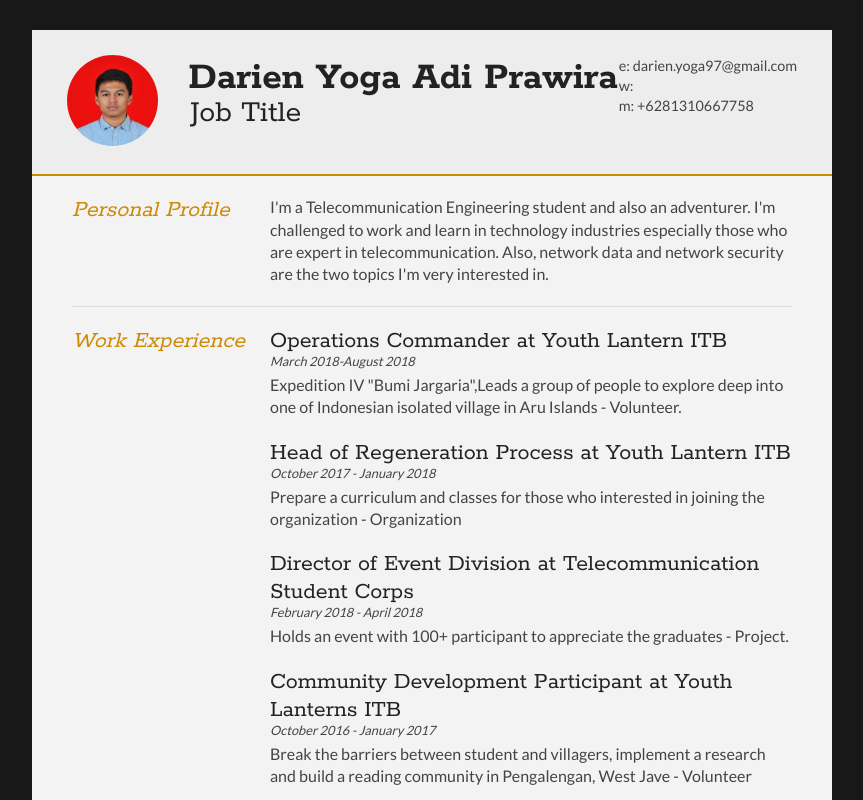
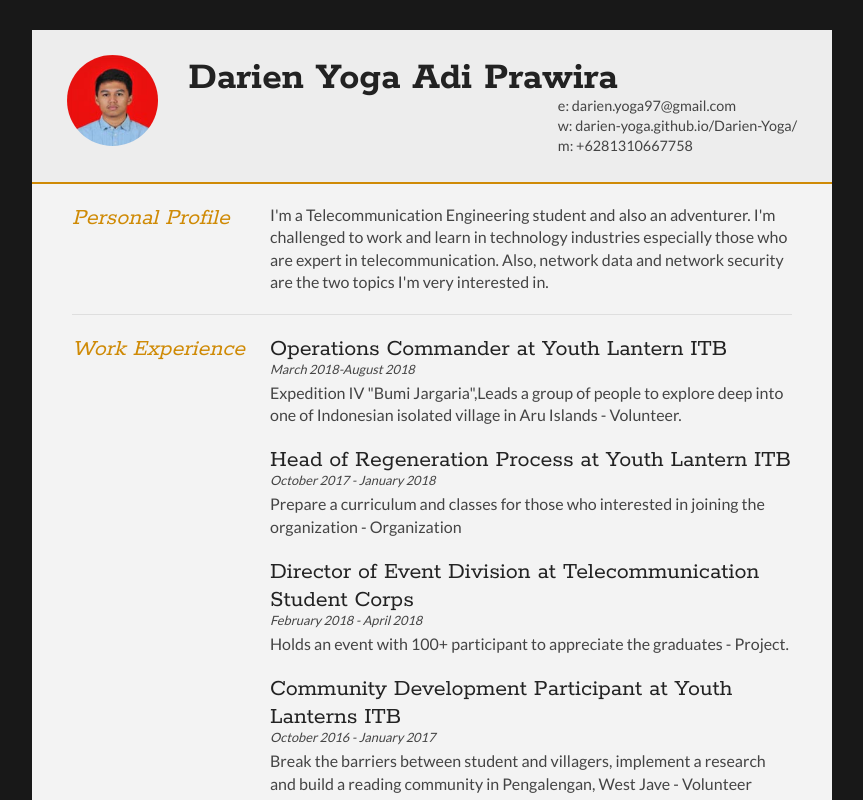
Before and after one commit to Darien-Yoga/Darien-YogaCV, a plain HTML site: page index.html in a window 1280 px wide. Shown: the top 800 px of the page, without its empty margins (208-1071 px from the left). Drawn offline with Linux system fonts and the light colour scheme.

Commit message:
Update index.html

```diff
--- a/index.html
+++ b/index.html
@@ -23,13 +23,13 @@
 
 		<div id="name">
 			<h1 class="quickFade delayTwo">Darien Yoga Adi Prawira</h1>
-			<h2 class="quickFade delayThree">Job Title</h2>
+			<h2 class="quickFade delayThree"></h2>
 		</div>
 
 		<div id="contactDetails" class="quickFade delayFour">
 			<ul>
 				<li>e: <a href="mailto:darien.yoga97@gmail.com" target="_blank">darien.yoga97@gmail.com</a></li>
-				<li>w: <a href="http://www.bloggs.com"></a></li>
+				<li>w: <a href="https://darien-yoga.github.io/Darien-Yoga/"> darien-yoga.github.io/Darien-Yoga/</a></li>
 				<li>m: +6281310667758</li>
 
 			</ul>
```
